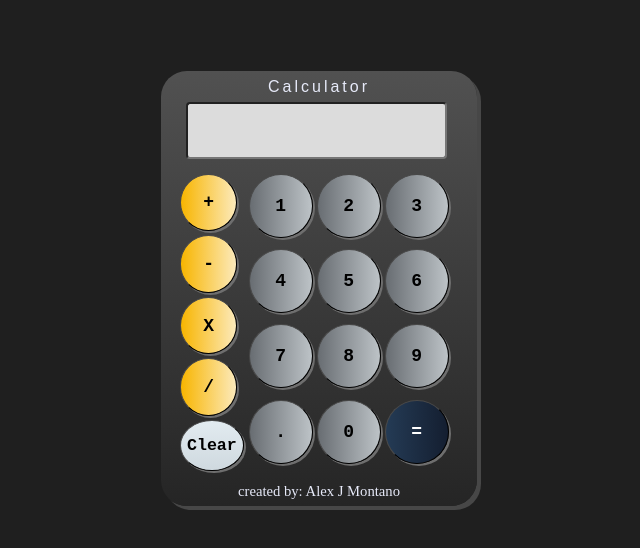
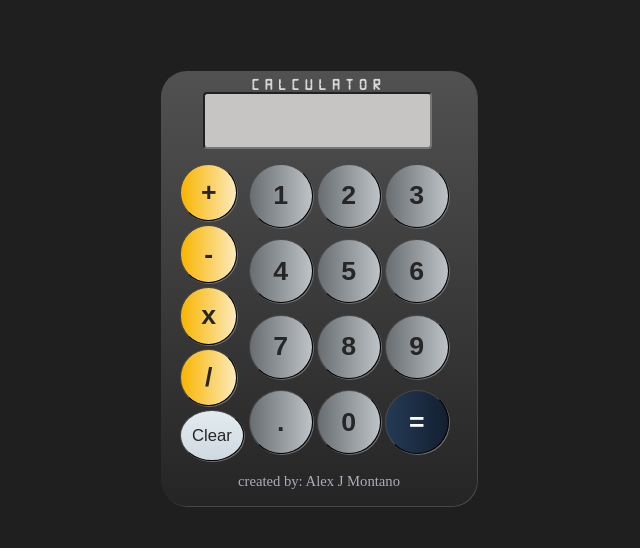
Before and after one commit to AlexJoelMontano/calculator, a plain HTML site: page index.html in a window 1280 px wide. Shown: the whole page, without its empty margins (321-961 px from the left). Drawn offline with Linux system fonts and the light colour scheme; a web font is replaced by a local one.

Commit message:
v1.2 Calculator added fun font to the display div added a better font to buttons added a sligh text shadow to buttons changed the box shadows around the main container changed box shadows around the buttons

```diff
--- a/index.html
+++ b/index.html
@@ -2,6 +2,9 @@
 <html lang="en">
 <head>
     <link rel="stylesheet" href="./styles.css">
+    <link rel="preconnect" href="https://fonts.googleapis.com">
+    <link rel="preconnect" href="https://fonts.gstatic.com" crossorigin>
+    <link href="https://fonts.googleapis.com/css2?family=Bakbak+One&display=swap" rel="stylesheet">
     <meta charset="UTF-8">
     <meta http-equiv="X-UA-Compatible" content="IE=edge">
     <meta name="viewport" content="width=device-width, initial-scale=1.0">
@@ -19,7 +22,7 @@
             <div class="operands">
                 <button class="operandBtn" onclick="add();">+</button>
                 <button class="operandBtn" onclick="subtract();">-</button>
-                <button class="operandBtn" onclick="multiply();">X</button>
+                <button class="operandBtn" onclick="multiply();">x</button>
                 <button class="operandBtn" onclick="divide();">/</button>
                 <button type="reset" id="clear" onclick="reset();">Clear</button>
             </div>
--- a/styles.css
+++ b/styles.css
@@ -5,13 +5,15 @@ body{
 }
 .title{
     margin-top: 2%;
-    color: rgb(231, 234, 249);
+    color: #d6d6d7;
     box-shadow: 2px 2px solid;
-    letter-spacing: 3px;
-    font-family:Arial, Helvetica, sans-serif
+    letter-spacing: 6px;
+    font-weight: 600;
+    font-family:'digital-clock-font';
 }
 .mainContainer {
     margin-top: 5%;
+    background-image:url("./plastic.png");
     background: #000000;  /* fallback for old browsers */
     background: -webkit-linear-gradient(to bottom, #515151, #262626);  /* Chrome 10-25, Safari 5.1-6 */
     background: linear-gradient(to bottom, #515151, #252525); /* W3C, IE 10+/ Edge, Firefox 16+, Chrome 26+, Opera 12+, Safari 7+ */
@@ -21,7 +23,7 @@ body{
     flex-direction: column;
     align-items: center;
     border-radius: 26px;
-    box-shadow: 4px 4px rgb(71, 71, 71);
+    box-shadow: 1px 1px rgb(71, 71, 71);
 }
 button {
     height: 5vw;
@@ -32,12 +34,14 @@ button {
     background: linear-gradient(to right, #686d72, #bdc3c7); /* W3C, IE 10+/ Edge, Firefox 16+, Chrome 26+, Opera 12+, Safari 7+ */
     border: outset 1px #494949;
     font-weight: 600;
-    font-family: 'Courier New', Courier, monospace;
-    font-size: large;
+    font-family: "Bakbak One", sans-serif;
+    color: #262626;
+    font-size: 20pt;
+    text-shadow:1px #696969;
     min-width: fit-content;
     min-height: fit-content;
     margin:2px;
-    box-shadow: 2px 2px #6e6e6e;
+    box-shadow: 1px 1px #6e6e6e;
     cursor: pointer;
 }
 button:hover{
@@ -79,6 +83,8 @@ button:active {
     min-height: fit-content;
     font-size: 1.3vw;
     margin-right: 5%;
+    font-weight: 400;
+    text-shadow: none;
 }
 #clear:hover{
     background-image: linear-gradient(to top, #b3bdc4 0%, #c6cfd3 100%);
@@ -91,8 +97,8 @@ button:active {
 }
 #equals:hover{
     background: #141E30;  /* fallback for old browsers */
-background: -webkit-linear-gradient(to right, #162333, #131c2f);  /* Chrome 10-25, Safari 5.1-6 */
-background: linear-gradient(to right, #1b2e43, #152136); /* W3C, IE 10+/ Edge, Firefox 16+, Chrome 26+, Opera 12+, Safari 7+ */
+    background: -webkit-linear-gradient(to right, #162333, #131c2f);  /* Chrome 10-25, Safari 5.1-6 */
+    background: linear-gradient(to right, #1b2e43, #152136); /* W3C, IE 10+/ Edge, Firefox 16+, Chrome 26+, Opera 12+, Safari 7+ */
 
 
 }
@@ -103,7 +109,9 @@ background: linear-gradient(to right, #1b2e43, #152136); /* W3C, IE 10+/ Edge, F
     margin-top: 2%;
     margin-inline: 8%;
     font-size: xx-large;
-    background-color: rgb(220, 220, 220);
+    font-family:'digital-clock-font';
+    background-color: rgb(199, 196, 196);
+    letter-spacing: 2px;
 }
 .numbers{
     display: flex;
@@ -114,4 +122,9 @@ background: linear-gradient(to right, #1b2e43, #152136); /* W3C, IE 10+/ Edge, F
 .author{
     color: rgb(231, 234, 249);
     font-size: 11pt;
+    opacity: 69%;
 }
+@font-face{
+    font-family:'digital-clock-font';
+    src: url('./digital-7.ttf');
+}
```
Also changed, not shown: digital-7 (italic).ttf (added), digital-7 (mono italic).ttf (added), digital-7 (mono).ttf (added), digital-7.ttf (added), readme.txt (added), script.js (line endings or trailing spaces).
